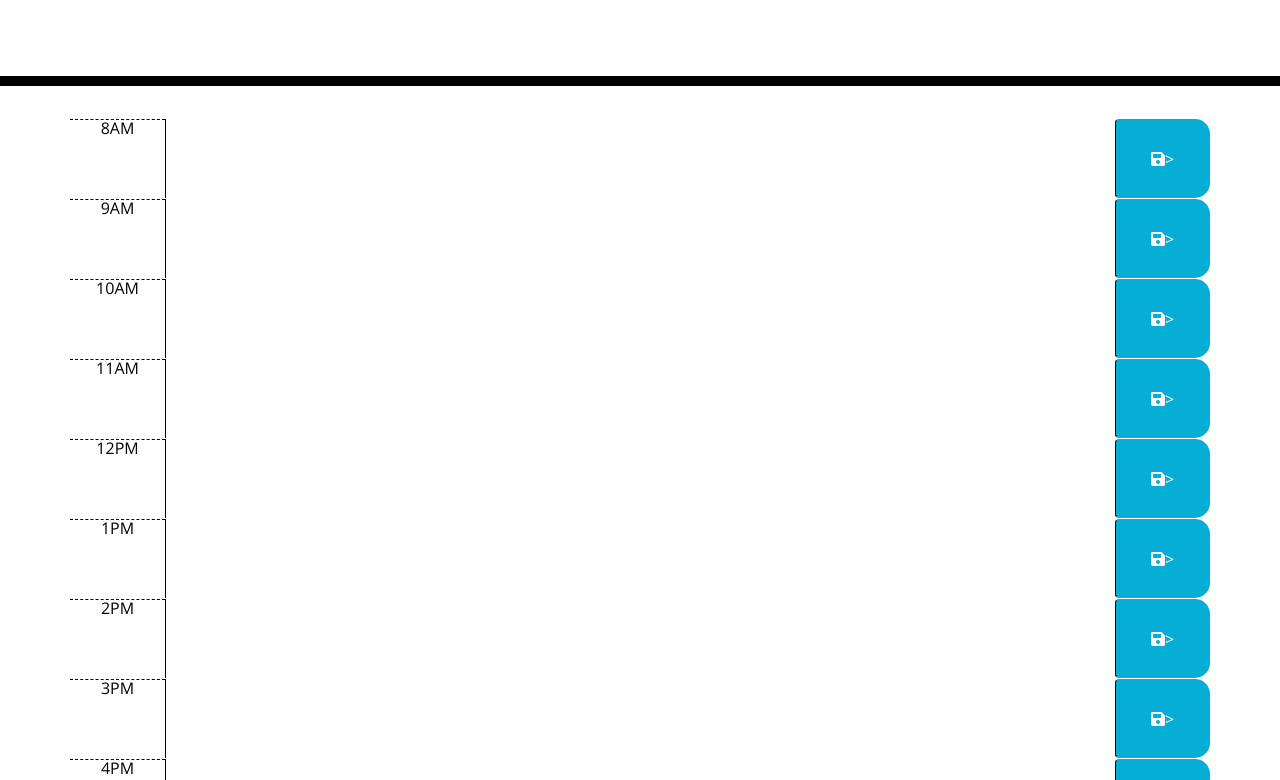
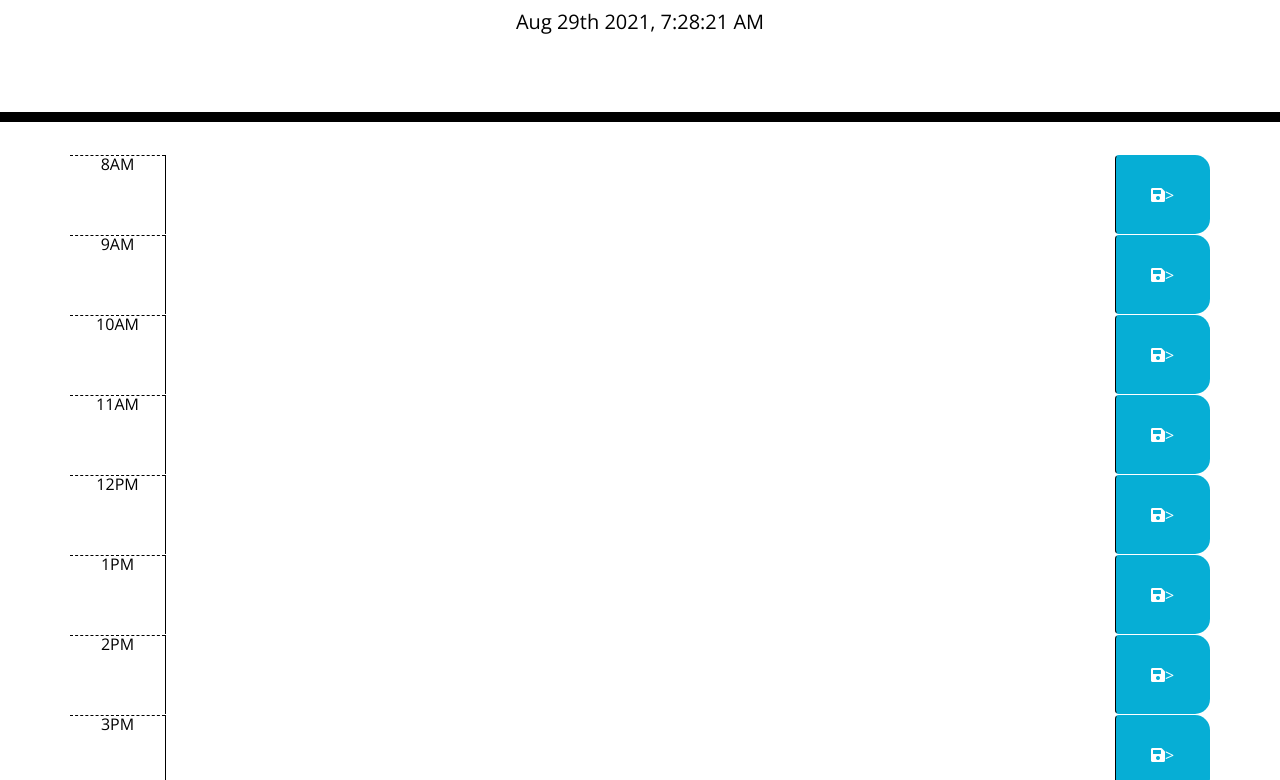
Before and after one commit to TWAllison/work-day, a plain HTML site: page index.html in a window 1280 px wide. Shown: the part 182-962 px from the top of the page. Drawn offline with nearby package versions, Linux system fonts and the light colour scheme.

Commit message:
set and get time, date, and description values with localStorage

```diff
--- /dev/null
+++ b/assets/js/script.js
@@ -0,0 +1,24 @@
+$(document).ready(function(){ // use .ready to load in moment before user interaction
+    $('#currentDay').text(moment().format("MMM Do YYYY, h:mm:ss A")); //set current date & time
+
+    $(".savebtn").on("click", function(){
+        var text = $(this).siblings("description").val();
+        var time = $(this).parent().attr("id");
+
+        localStorage.setItem(text,time); // set values to local storage
+        console.log(text,time);
+    })
+
+    //load values from local storage
+    $("#0800 .description").value(localStorage.getItem("0800"));
+    $("#0900 .description").value(localStorage.getItem("0900"));
+    $("#1000 .description").value(localStorage.getItem("1000"));
+    $("#1100 .description").value(localStorage.getItem("1100"));
+    $("#1200 .description").value(localStorage.getItem("1200"));
+    $("#1300 .description").value(localStorage.getItem("1300"));
+    $("#1400 .description").value(localStorage.getItem("1400"));
+    $("#1500 .description").value(localStorage.getItem("1500"));
+    $("#1600 .description").value(localStorage.getItem("1600"));
+
+
+})
--- a/index.html
+++ b/index.html
@@ -90,6 +90,7 @@
 
   <script src="https://code.jquery.com/jquery-3.4.1.min.js"></script>
   <script src="https://cdnjs.cloudflare.com/ajax/libs/moment.js/2.24.0/moment.min.js"></script>
+  <script src="assets/js/script.js"></script>
 </body>
 
 </html>
```
